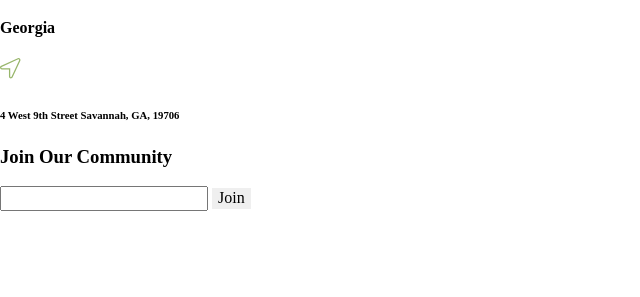
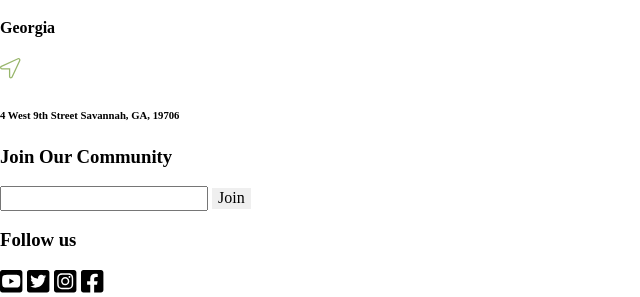
Before and after one commit to ajd428/WEB2-INCLASS, a website: page deploy/index.html in a window 1280 px wide. Shown: the part 3740-4037 px from the top of the page, without its empty margins (0-640 px from the left). Before the commit the page ends 3951 px from the top, so only its background shows below. Drawn offline with Linux system fonts and the light colour scheme.

Commit message:
footer finished

```diff
--- a/deploy/index.html
+++ b/deploy/index.html
@@ -98,6 +98,13 @@
                             <input type="Email address">
                             <button>Join</button>
                         </section>
+                        <section>
+                            <h3>Follow us</h3>
+                            <img src="img/icons/youtube.svg" alt="youtube">
+                            <img src="img/icons/twitter.svg" alt="twitter">
+                            <img src="img/icons/instagram.svg" alt="instagram">
+                            <img src="img/icons/facebook.svg" alt="facebook">
+                        </section>
     <script src="js/scripts-min.js"></script>
 </body>
 
```
Also changed, not shown: 1 other file.
